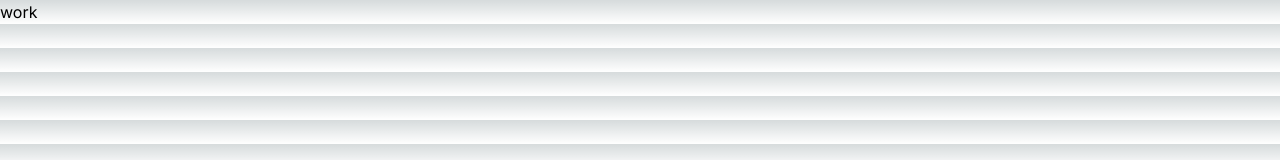
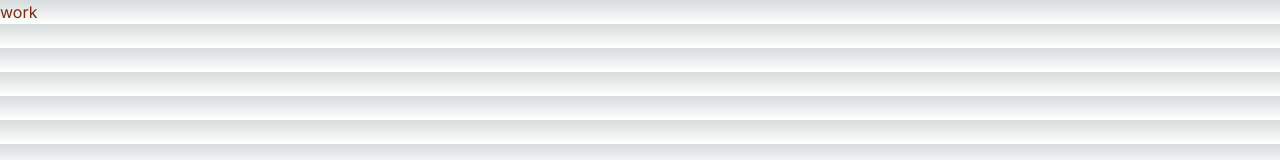
Before and after one commit to NikMrVolk/digital-finance-dashboard, a Next.js app: page / in a window 1280 px wide. Shown: the top 160 px of the page. Built offline with nearby package versions, Linux system fonts and the light colour scheme.

Commit message:
feat: bind twMerge with clsx

```diff
--- a/src/app/page.tsx
+++ b/src/app/page.tsx
@@ -1,3 +1,5 @@
+import { cn } from '@/lib/utils'
+
 export default function Home() {
-    return <main>work</main>
+    return <main className={cn('text-orange-900')}>work</main>
 }
--- /dev/null
+++ b/src/lib/utils.ts
@@ -0,0 +1,6 @@
+import { type ClassValue, clsx } from 'clsx'
+import { twMerge } from 'tailwind-merge'
+
+export function cn(...inputs: ClassValue[]) {
+    return twMerge(clsx(inputs))
+}
```
